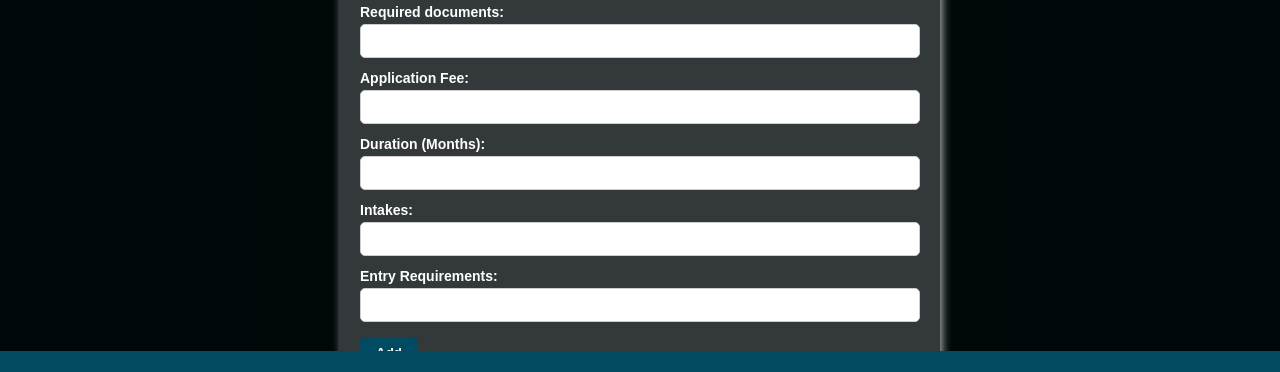
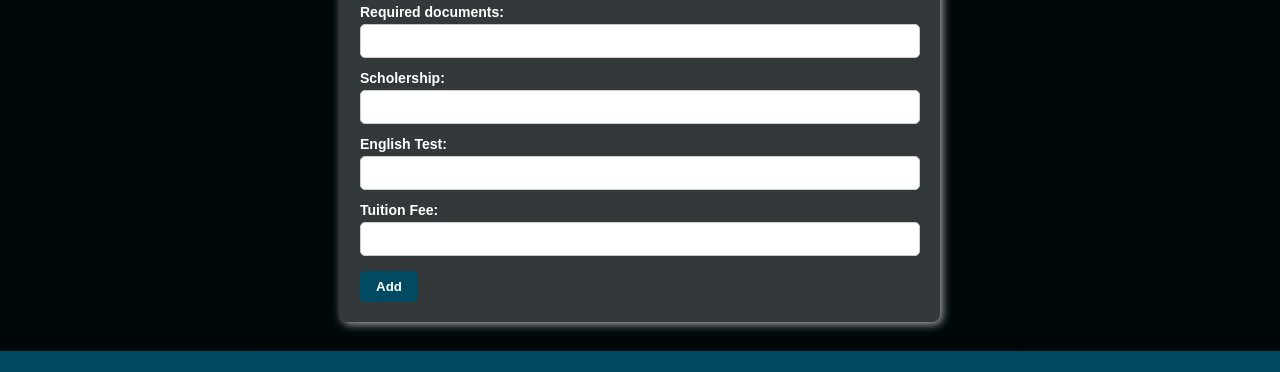
Before and after one commit to mahfuz-ta09/nrc-london, a Next.js app: page /Dashboard/admin/university in a window 1280 px wide. Both pictures are taken after a click on the button "Add University". Shown: the part 449-821 px from the top of the page. Built offline with nearby package versions, Linux system fonts and the light colour scheme; no server answers; a web font is replaced by a local one.

Commit message:
option change for university

```diff
--- a/src/app/(dashboard)/Dashboard/admin/university/UpdateUni.tsx
+++ b/src/app/(dashboard)/Dashboard/admin/university/UpdateUni.tsx
@@ -12,11 +12,9 @@ interface University {
     flag: FileList;
     initialDepossit: string;
     requardQualification: string;
-    applicationFee: string;
-    duration: string;
-    intakes: string;
-    entryRequirements: string;
-    applicationDeadlines: string;
+    SCHOLARSHIP: string;
+    englishTest: string;
+    tuitionFee: string;
 }
 
 const UpdateUni = ({name,setOpen,uniId}:{name:string,setOpen:React.Dispatch<React.SetStateAction<boolean>>,uniId:string}) => {
@@ -45,11 +43,9 @@ const UpdateUni = ({name,setOpen,uniId}:{name:string,setOpen:React.Dispatch<Reac
                 flag: flag,
                 initialDepossit: data?.initialDepossit,
                 requardQualification: data?.requardQualification,
-                applicationFee: data?.applicationFee,
-                duration: data?.duration,
-                intakes: data?.intakes,
-                entryRequirements: data?.entryRequirements,
-                applicationDeadlines: data?.applicationDeadlines,
+                SCHOLARSHIP: data?.SCHOLARSHIP,
+                englishTest: data?.englishTest,
+                tuitionFee: data?.tuitionFee,
             }
 
             if(name==="Add"){
@@ -105,23 +101,18 @@ const UpdateUni = ({name,setOpen,uniId}:{name:string,setOpen:React.Dispatch<Reac
             </div>
 
             <div className="form-group">
-                <label htmlFor="applicationFee">Application Fee:</label>
-                <input id="applicationFee" type="text" {...register("applicationFee")} />
+                <label htmlFor="SCHOLARSHIP">Scholership:</label>
+                <input id="SCHOLARSHIP" type="text" {...register("SCHOLARSHIP")} />
             </div>
 
             <div className="form-group">
-                <label htmlFor="duration">Duration (Months):</label>
-                <input id="duration" type="text" {...register("duration")} />
+                <label htmlFor="englishTest">English Test:</label>
+                <input id="englishTest" type="text" {...register("englishTest")} />
             </div>
 
             <div className="form-group">
-                <label htmlFor="intakes">Intakes:</label>
-                <input id="intakes" type="text" {...register("intakes")} />
-            </div>
-
-            <div className="form-group">
-                <label htmlFor="entryRequirements">Entry Requirements:</label>
-                <input id="entryRequirements" type="text" {...register("entryRequirements")} />
+                <label htmlFor="tuitionFee">Tuition Fee:</label>
+                <input id="tuitionFee" type="text" {...register("tuitionFee")} />
             </div>
 
             <div className="form-actions">
```
